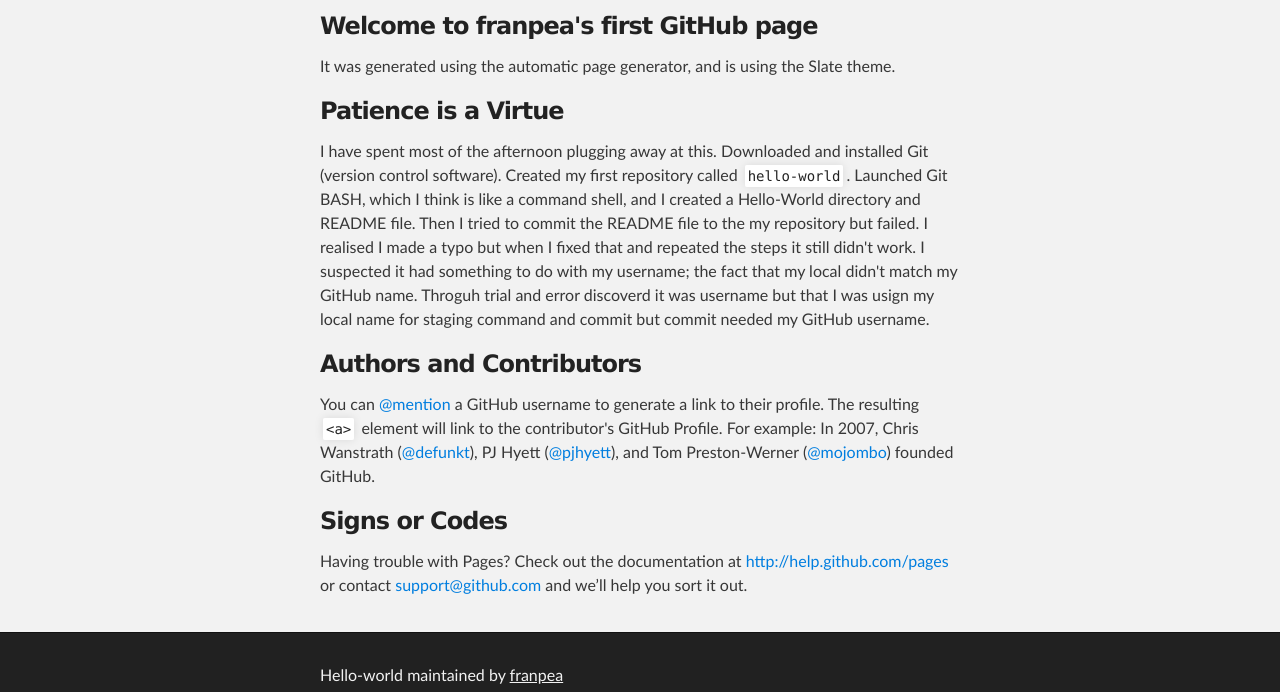
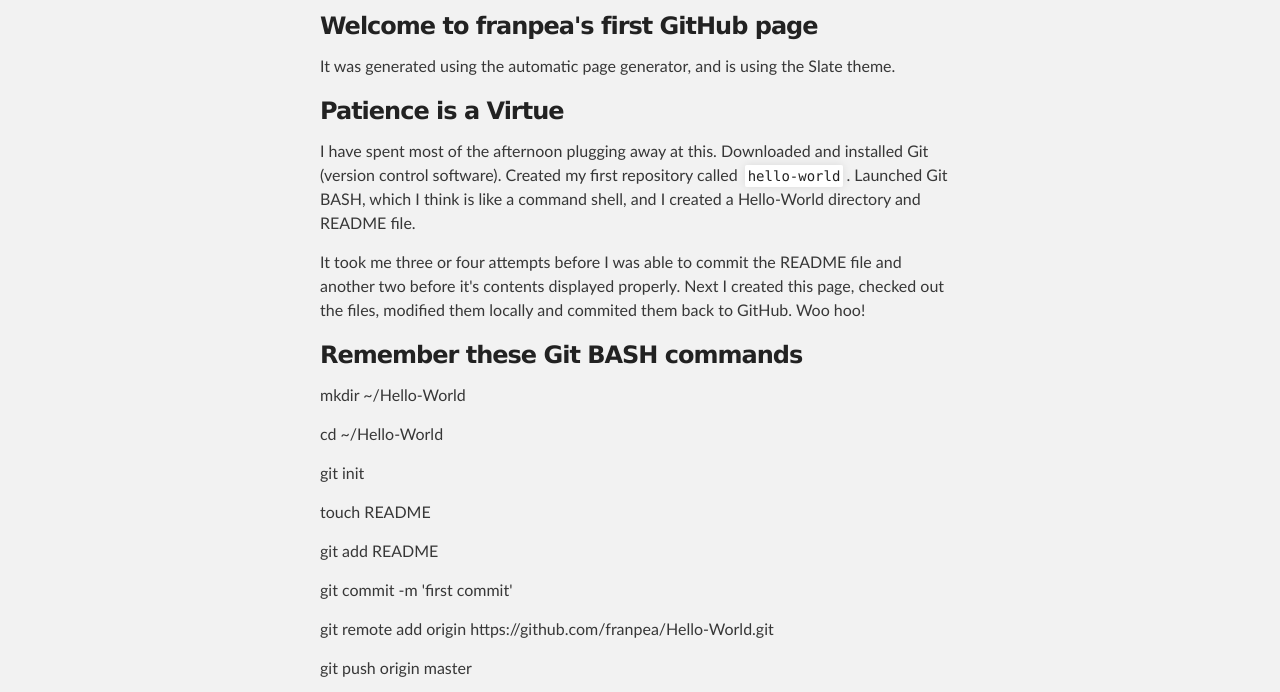
Before and after one commit to franpea/Hello-World, a plain HTML site: page index.html in a window 1280 px wide. Shown: the part 252-944 px from the top of the page. Drawn offline with Linux system fonts and the light colour scheme.

Commit message:
5th commit

```diff
--- a/index.html
+++ b/index.html
@@ -38,14 +38,25 @@
 
 <h3>Patience is a Virtue</h3>
 
-<p>I have spent most of the afternoon plugging away at this.  Downloaded and installed Git (version control software). Created my first repository called <code>hello-world</code>. Launched Git BASH, which I think is like a command shell, and I created a Hello-World directory and README file.  Then I tried to commit the README file to the my repository but failed.  I realised I made a typo but when I fixed that and repeated the steps it still didn't work.  I suspected it had something to do with my username; the fact that my local didn't match my GitHub name.  Throguh trial and error discoverd it was username but that I was usign my local name for staging command and commit but commit needed my GitHub username.</p>
+<p>I have spent most of the afternoon plugging away at this.  Downloaded and installed Git (version control software). Created my first repository called <code>hello-world</code>. Launched Git BASH, which I think is like a command shell, and I created a Hello-World directory and README file.</p>
+<p>It took me three or four attempts before I was able to commit the README file and another two before it's contents displayed properly. Next I created this page, checked out the files, modified them locally and commited them back to GitHub. Woo hoo!</p>
 
-<h3>
-<a name="authors-and-contributors" class="anchor" href="#authors-and-contributors"><span class="octicon octicon-link"></span></a>Authors and Contributors</h3>
+<h3>Remember these Git BASH commands</h3>
+<p>mkdir ~/Hello-World</p>
+<p>cd ~/Hello-World</p>
+<p>git init</p>
+<p>touch README</p>
+<p>git add README</p>
+<p>git commit -m 'first commit'</p>
+<p>git remote add origin https://github.com/franpea/Hello-World.git</p>
+<p>git push origin master</p>
 
-<p>You can <a href="https://github.com/blog/821" class="user-mention">@mention</a> a GitHub username to generate a link to their profile. The resulting <code>&lt;a&gt;</code> element will link to the contributor's GitHub Profile. For example: In 2007, Chris Wanstrath (<a href="https://github.com/defunkt" class="user-mention">@defunkt</a>), PJ Hyett (<a href="https://github.com/pjhyett" class="user-mention">@pjhyett</a>), and Tom Preston-Werner (<a href="https://github.com/mojombo" class="user-mention">@mojombo</a>) founded GitHub.</p>
+<p>git fetch origin</p>
+<p>git checkout gh-pages</p>
+<p>git add index.html</p>
 
-<h3>Signs or Codes</h3>
+
+<h3>Help</h3>
 
 <p>Having trouble with Pages? Check out the documentation at <a href="http://help.github.com/pages">http://help.github.com/pages</a> or contact <a href="mailto:support@github.com">support@github.com</a> and we’ll help you sort it out.</p>
       </section>
```
